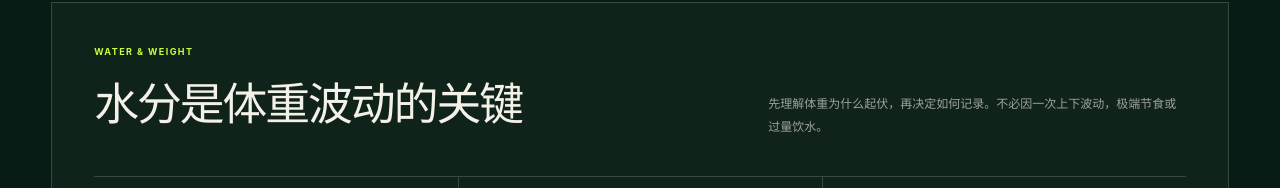
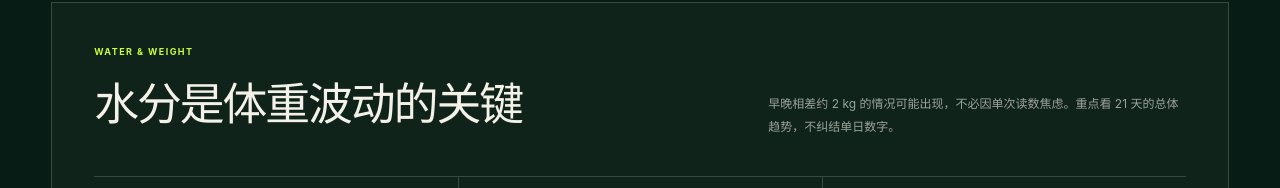
Before and after one commit to arthurcaoxl/junheng, a React (Vite) app in the folder apps/web/: page /check-in in a window 1280 px wide. Shown: the part 714-902 px from the top of the page. Built offline with nearby package versions, Linux system fonts and the light colour scheme; no server answers.

Commit message:
feat: reassure users about daily weight fluctuation

```diff
--- a/apps/web/src/components/WaterFluctuation.tsx
+++ b/apps/web/src/components/WaterFluctuation.tsx
@@ -104,7 +104,7 @@ export function WaterFluctuation() {
 
   return (
     <section className="water-fluctuation" aria-labelledby="water-fluctuation-title">
-      <div className="water-fluctuation-heading"><span>WATER & WEIGHT</span><h3 id="water-fluctuation-title">水分是体重波动的关键</h3><p>先理解体重为什么起伏，再决定如何记录。不必因一次上下波动，极端节食或过量饮水。</p></div>
+      <div className="water-fluctuation-heading"><span>WATER & WEIGHT</span><h3 id="water-fluctuation-title">水分是体重波动的关键</h3><p>早晚相差约 2 kg 的情况可能出现，不必因单次读数焦虑。重点看 21 天的总体趋势，不纠结单日数字。</p></div>
       <div className="water-facts">
         {waterFacts.map((fact) => <article key={fact.value}><strong>{fact.value}</strong><h4>{fact.title}</h4><p>{fact.text}</p></article>)}
       </div>
```
Also changed, not shown: 1 other file (tests, documents, lock files or other folders).
